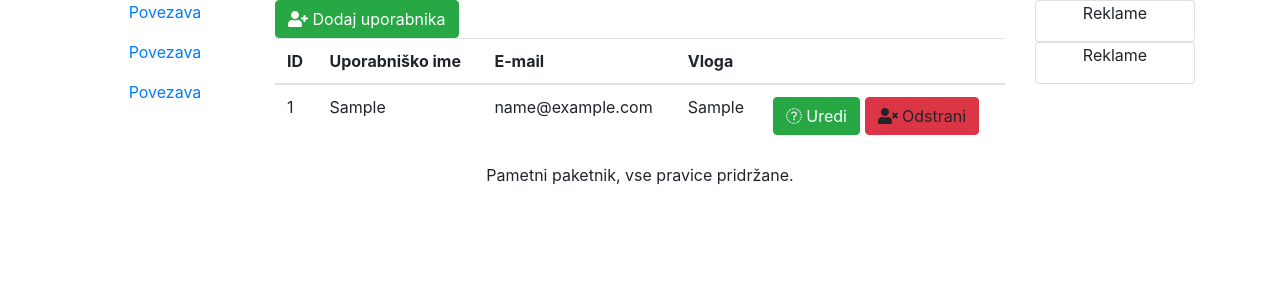
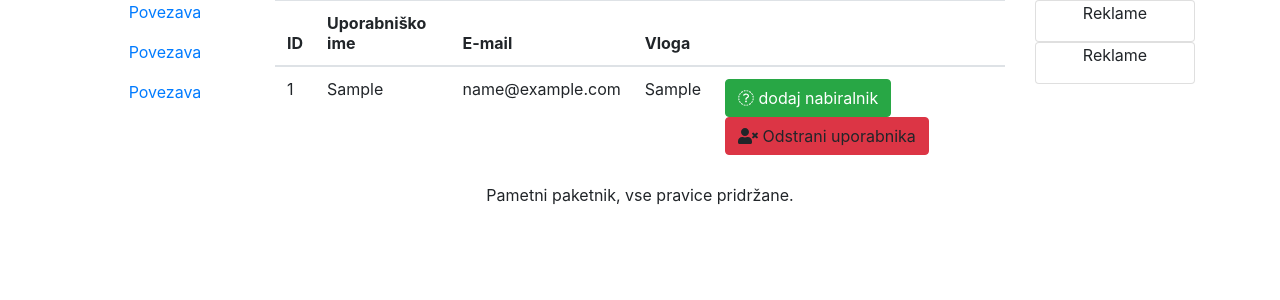
Before and after one commit to MatejMeklav/pametni_nabiralnik_projekt, a PHP site: page /?controller=uporabnik&action=stanje in a window 1280 px wide. Shown: the part 56-356 px from the top of the page. Run offline with PHP 8.4, Linux system fonts and the light colour scheme; the visitor is signed in with stand-in values (Sample User, id 1); tables that the repository leaves empty hold one stand-in row (values such as "Sample post"); some libraries are stand-ins or nearby versions.

Commit message:
tabela uporabnikov-sprememba gumbov

```diff
--- a/controllers/nabiralnik_controller.php
+++ b/controllers/nabiralnik_controller.php
@@ -29,7 +29,7 @@ class nabiralnik_controller {
     //dodajanje nabiralnika, prikaz
     public function dodaj() {
         //TODO: Prikaz vmesnika za dodajanje nabiralnika
-        //require_once('views/oglasi/dodaj.php');
+        //require_once('views/nabiralnik/dodaj.php');
     }
 
     //akcija shrani, pričakuje, da bo uporabnik poleg informacije o želeni akciji, preko POST metode, poslal tudi dva podatka - id_uporabnika in ime
--- a/views/uporabniki/stanje.php
+++ b/views/uporabniki/stanje.php
@@ -41,7 +41,7 @@ $uporabnik = get_user($id);
 
 ?>
 
-<a href="?controller=uporabnik&action=add" class="btn btn-success"><i class="fas fa-user-plus"></i> Dodaj uporabnika</a>
+<!-- <a href="?controller=uporabnik&action=add" class="btn btn-success"><i class="fas fa-user-plus"></i> Dodaj uporabnika</a> -->
 
 <div class="table-responsive">
     <table class="table">
@@ -62,8 +62,9 @@ $uporabnik = get_user($id);
                     <td><?php echo $uporabnik->email; ?></td>
                     <td><?php echo $uporabnik->vloga; ?></td>
                     <td>
-                        <a href="?controller=uporabnik&action=edit&user_id=<?php echo $uporabnik->id; ?>" class="btn btn-success"><i class="fa fa-pencil-square"></i> Uredi</a>
-                        <a  data-toggle="modal" data-target="#myModal" class="btn btn-danger"><i class="fas fa-user-times"></i> Odstrani</a>
+                                <!-- TODO: link na dodaj paketnik -->
+                        <a href="?controller=Nabiralni&action=dodaj&user_id=<?php echo $uporabnik->id; ?>" class="btn btn-success"><i class="fa fa-pencil-square"></i> dodaj nabiralnik</a>
+                        <a  data-toggle="modal" data-target="#myModal" class="btn btn-danger"><i class="fas fa-user-times"></i> Odstrani uporabnika</a>
 
                     </td>
                 </tr>
```
